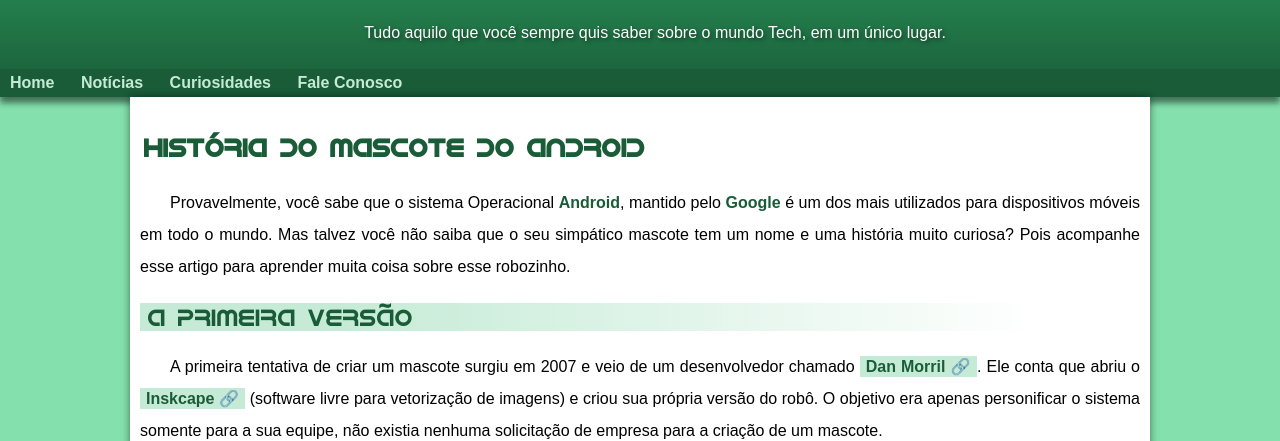
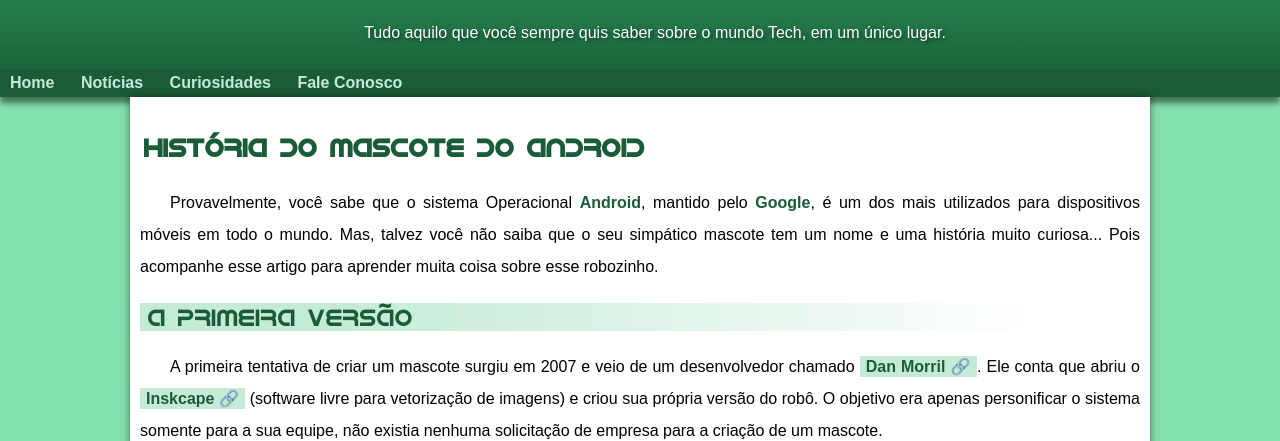
Before and after one commit to davirmcavalcante/projeto-android, a plain HTML site: page index.html in a window 1280 px wide. Shown: the part 118-559 px from the top of the page. Drawn offline with Linux system fonts and the light colour scheme.

Commit message:
Update index.html

```diff
--- a/index.html
+++ b/index.html
@@ -21,7 +21,7 @@
     <main>
         <article>
         <h1 class="cor4">História do Mascote do Android</h1>
-        <p>Provavelmente, você sabe que o sistema Operacional <strong>Android</strong>, mantido pelo <strong>Google</strong> é um dos mais utilizados para dispositivos móveis em todo o mundo. Mas talvez você não saiba que o seu simpático mascote tem um nome e uma história muito curiosa? Pois acompanhe esse artigo para aprender muita coisa sobre esse robozinho.</p>
+        <p>Provavelmente, você sabe que o sistema Operacional <strong>Android</strong>, mantido pelo <strong>Google</strong>, é um dos mais utilizados para dispositivos móveis em todo o mundo. Mas, talvez você não saiba que o seu simpático mascote tem um nome e uma história muito curiosa... Pois acompanhe esse artigo para aprender muita coisa sobre esse robozinho.</p>
         <h2 class="cor4">A primeira versão</h2>
         <p>A primeira tentativa de criar um mascote surgiu em 2007 e veio de um desenvolvedor chamado <a class="externo" href="https://androidcommunity.com/dan-morrill-shows-us-the-android-mascot-that-almost-was-20130103/" target="_blank" rel="external">Dan Morril</a>. Ele conta que abriu o <a class="externo" href="https://inkscape.org/pt-br/" target="_blank" rel="external">Inskcape</a> (software livre para vetorização de imagens) e criou sua própria versão do robô. O objetivo era apenas personificar o sistema somente para a sua equipe, não existia nenhuma solicitação de empresa para a criação de um mascote.</p>
         <picture>
```
